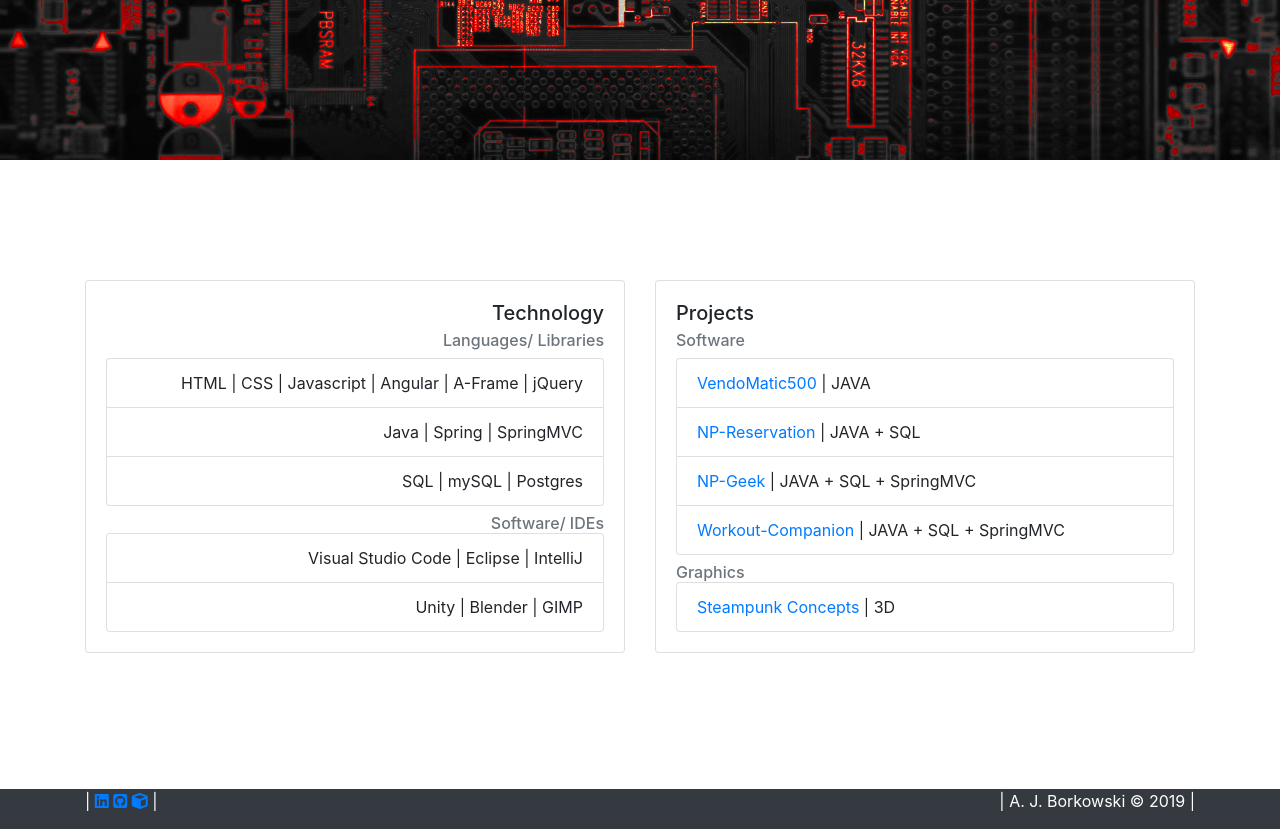
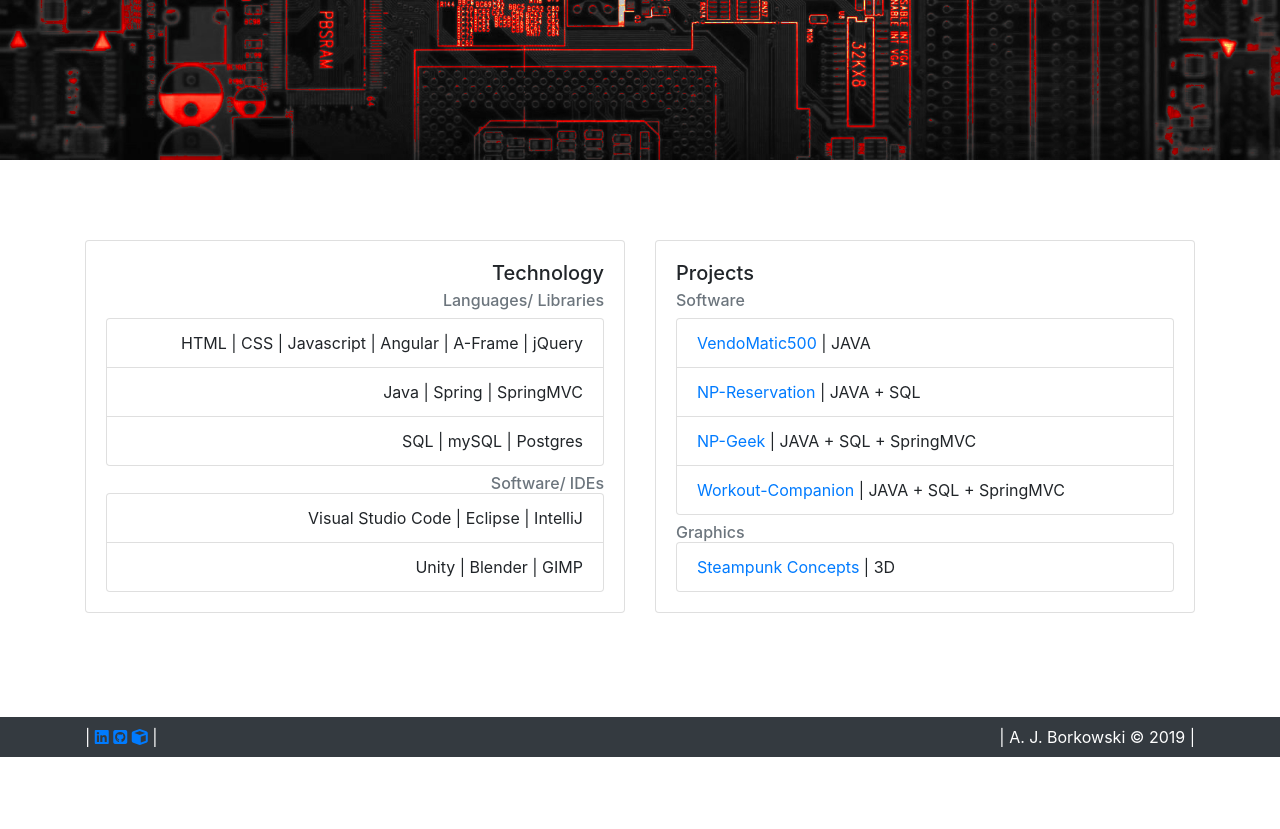
Before and after one commit to AnJoBo/AnJoBo, a PHP site: page / in a window 1280 px wide. Shown: the part 640-1469 px from the top of the page. After the commit the page ends 1397 px from the top, so only its background shows below. Run offline with PHP 8.4, Linux system fonts and the light colour scheme; some libraries are stand-ins or nearby versions.

Commit message:
Layout v1

```diff
--- a/index.html
+++ b/index.html
@@ -57,11 +57,11 @@
         </div>
 
     <!-- Main Content -->
-        <div class="container" style="margin: 15vh auto">
+        <div class="container" style="margin: 10vh auto;">
             <div class="d-sm-block d-md-inline">
             <div class="row">
                 <div class="col-md-6 col-sm-12 text-right">
-                    <div class="card mb-3">
+                    <div class="card mb-4">
                         <div class="card-body">
                             <h5 class="card-title">Technology</h5>
                             <h6 class="card-subtitle mb-2 text-muted">Languages/ Libraries</h6>
@@ -81,7 +81,7 @@
                     </div>
                 </div>
                 <div class="col-md-6 col-sm-12">
-                    <div class="card">
+                    <div class="card mb-2">
                         <div class="card-body">
                             <h5 class="card-title">Projects</h5>
                             <h6 class="card-subtitle mb-2 text-muted">Software</h6>
@@ -103,7 +103,7 @@
 
         </div> <!-- End Container -->
 
-        <footer class="page-footer font-small bg-dark" style="height: 5vh; color: white;">
+        <footer class="page-footer font-small bg-dark pt-2" style="height: 5vh; color: white;">
             <div class="container">
                 <div class="row">
                     <div class="col-6">
--- a/styles.css
+++ b/styles.css
@@ -27,6 +27,6 @@
     padding: 10px;
 }
 
-.foot-nav {
-    color: white;
+.list-group li:hover {
+    background-color: rgb(175, 175, 175);
 }
```
